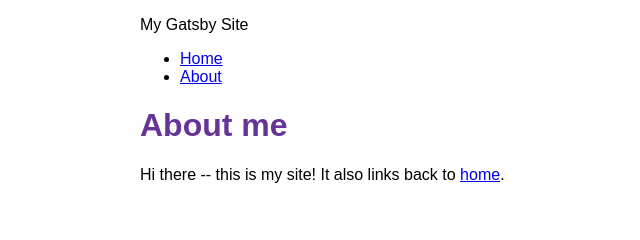
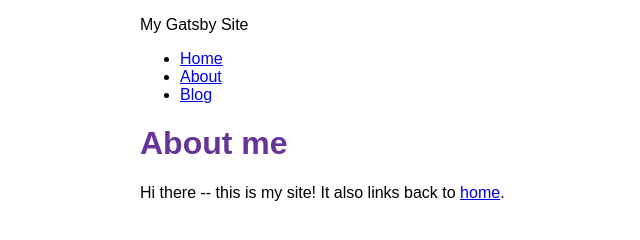
Before and after one commit to lp-code/gatsby-tutorial, a Gatsby site: page /about in a window 1280 px wide. Shown: the whole page, without its empty margins (250-890 px from the left). Built offline with nearby package versions, Linux system fonts and the light colour scheme; Gatsby itself is replaced by a stand-in of ours.

Commit message:
Add blog page.

```diff
--- a/src/components/layout.js
+++ b/src/components/layout.js
@@ -35,6 +35,11 @@
               About
             </Link>
           </li>
+          <li className={navLinkItem}>
+            <Link to="/blog">
+              Blog
+            </Link>
+          </li>
         </ul>
       </nav>
       <h1 className={heading}>{pageTitle}</h1>
```
Also changed, not shown: src/pages/blog.js (added, +12 -0 lines).
